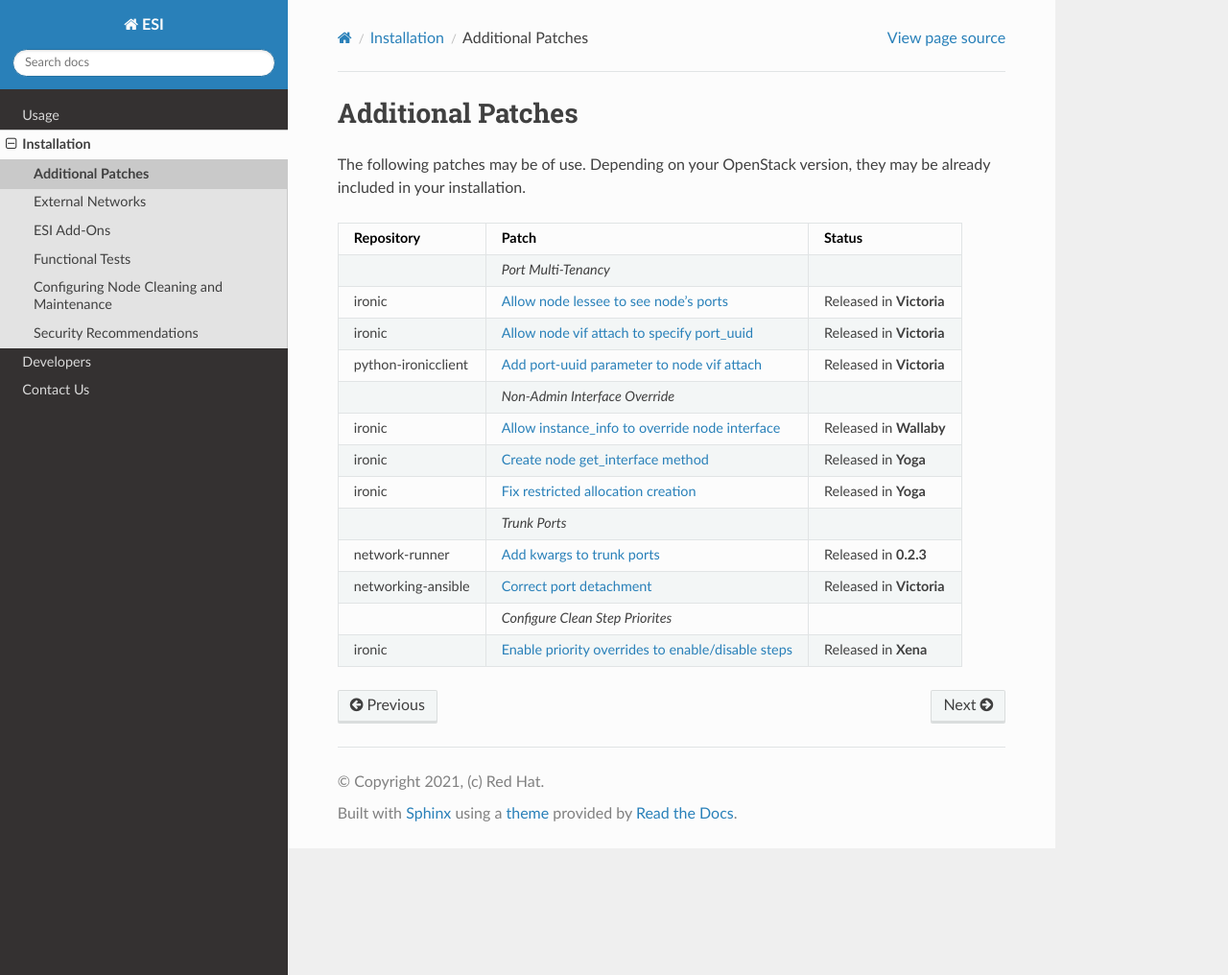
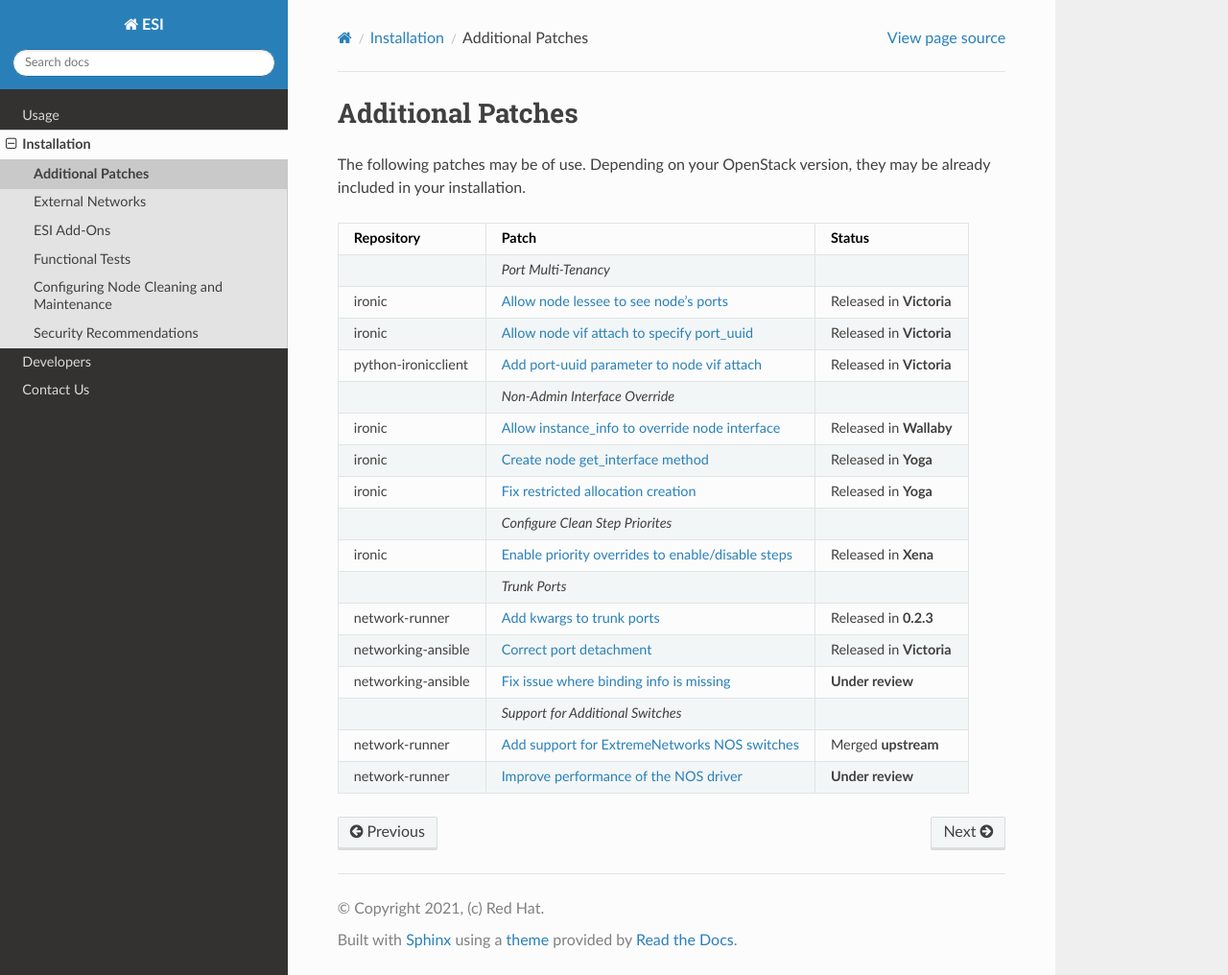
Before and after one commit to CCI-MOC/esi, a Sphinx documentation site: the page built from docs/source/install/additional_patches.rst, in a window 1280 px wide and 1016 px high. Shown: the whole window at 96% size. Built offline with Sphinx 7.4.7 and the Read the Docs theme 2.0.0, drawn with Linux system fonts in a browser that asks for light colours.

Commit message:
Updated additional patches with recent PRs

```diff
--- a/docs/source/install/additional_patches.rst
+++ b/docs/source/install/additional_patches.rst
@@ -22,15 +22,23 @@ The following patches may be of use. Depending on your OpenStack version, they m
 +---------------------+-----------------------------------------------------+--------------------------+
 | ironic              | `Fix restricted allocation creation`_               | Released in **Yoga**     |
 +---------------------+-----------------------------------------------------+--------------------------+
+|                     | *Configure Clean Step Priorites*                    |                          |
++---------------------+-----------------------------------------------------+--------------------------+
+| ironic              | `Enable priority overrides to enable/disable steps`_| Released in **Xena**     |
++---------------------+-----------------------------------------------------+--------------------------+
 |                     | *Trunk Ports*                                       |                          |
 +---------------------+-----------------------------------------------------+--------------------------+
 | network-runner      | `Add kwargs to trunk ports`_                        | Released in **0.2.3**    |
 +---------------------+-----------------------------------------------------+--------------------------+
 | networking-ansible  | `Correct port detachment`_                          | Released in **Victoria** |
 +---------------------+-----------------------------------------------------+--------------------------+
-|                     | *Configure Clean Step Priorites*                    |                          |
+| networking-ansible  | `Fix issue where binding info is missing`_          | **Under review**         |
 +---------------------+-----------------------------------------------------+--------------------------+
-| ironic              | `Enable priority overrides to enable/disable steps`_| Released in **Xena**     |
+|                     | *Support for Additional Switches*                   |                          |
++---------------------+-----------------------------------------------------+--------------------------+
+| network-runner      | `Add support for ExtremeNetworks NOS switches`_     | Merged **upstream**      |
++---------------------+-----------------------------------------------------+--------------------------+
+| network-runner      | `Improve performance of the NOS driver`_            | **Under review**         |
 +---------------------+-----------------------------------------------------+--------------------------+
 
 .. _Allow node lessee to see node's ports: https://review.opendev.org/c/openstack/ironic/+/730366
@@ -42,3 +50,6 @@ The following patches may be of use. Depending on your OpenStack version, they m
 .. _Create node get_interface method: https://review.opendev.org/c/openstack/ironic/+/817086
 .. _Fix restricted allocation creation: https://review.opendev.org/c/openstack/ironic/+/812007
 .. _Enable priority overrides to enable/disable steps: https://review.opendev.org/c/openstack/ironic/+/804156
+.. _Fix issue where binding info is missing: https://review.opendev.org/c/x/networking-ansible/+/872138
+.. _Add support for ExtremeNetworks NOS switches: https://github.com/ansible-network/network-runner/pull/73
+.. _Improve performance of the NOS driver: https://github.com/ansible-network/network-runner/pull/74
```
